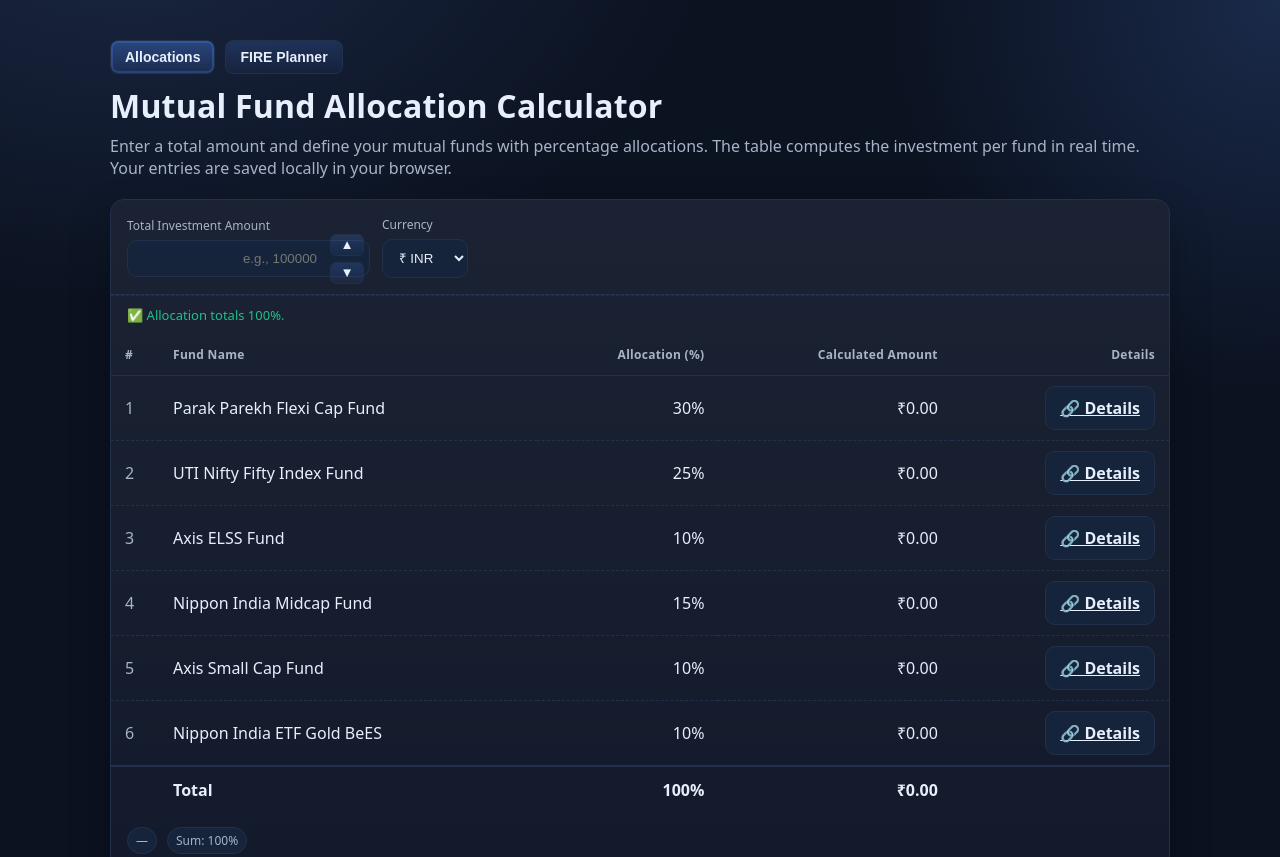
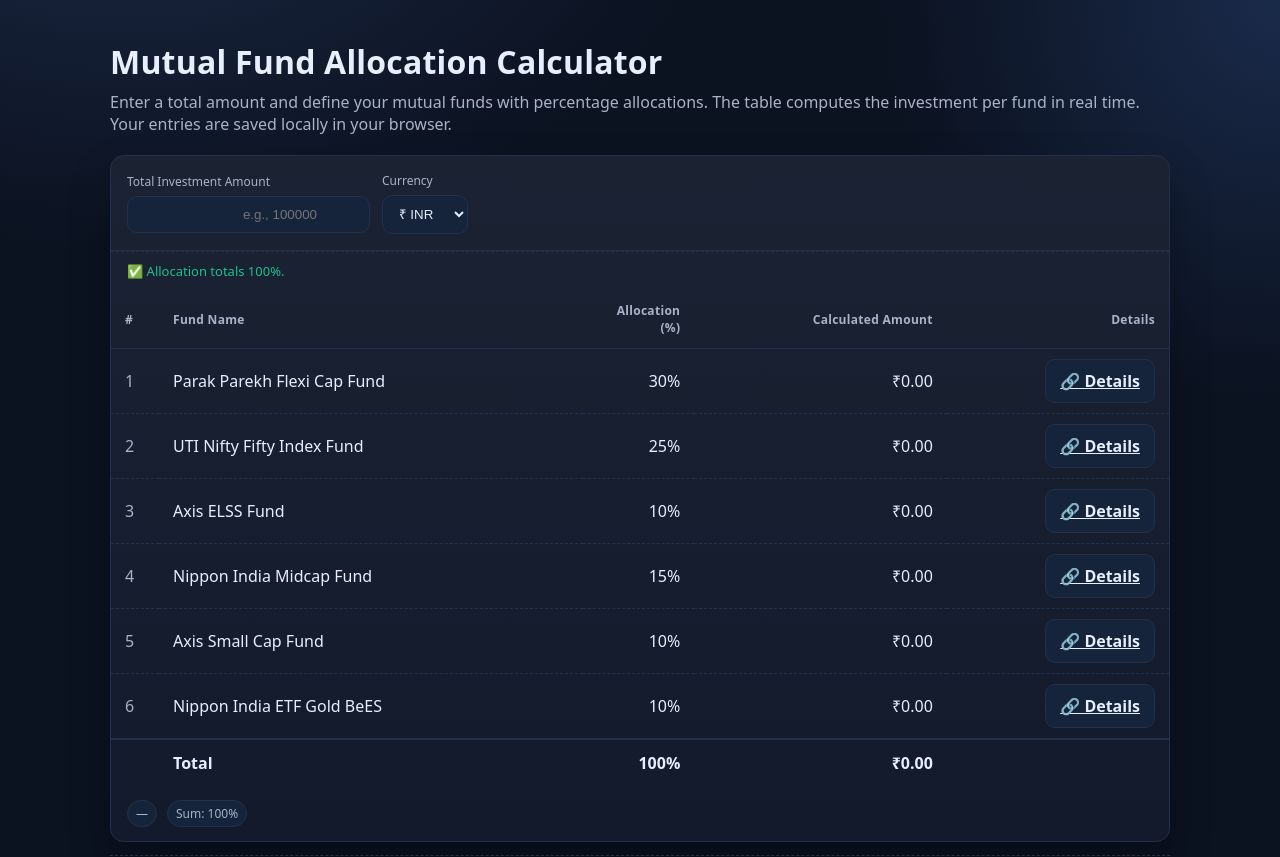
Before and after one commit to arun3206/SIP-fire-number-calculator, a plain HTML site: page index.html in a window 1280 px wide. Shown: the top 857 px of the page. Drawn offline with Linux system fonts and the light colour scheme.

Commit message:
udpt 2 for mob view

```diff
--- a/index.html
+++ b/index.html
@@ -68,11 +68,18 @@
     .visually-hidden{ position:absolute !important; width:1px !important; height:1px !important; padding:0 !important; margin:-1px !important; overflow:hidden !important; clip:rect(0 0 0 0) !important; white-space:nowrap !important; border:0 !important; }
 
   /* SPA Tabs */
-  .app-nav{ display:flex; gap:10px; margin-bottom:10px; }
-  .tab-btn{ cursor:pointer; border:1px solid var(--border); background:linear-gradient(180deg, rgba(79,140,255,.18), rgba(79,140,255,.05)); color:var(--ink); padding:8px 14px; border-radius:8px; font-weight:600; font-size:14px; }
-  .tab-btn.active{ background:linear-gradient(180deg, rgba(79,140,255,.35), rgba(79,140,255,.12)); box-shadow:0 0 0 2px rgba(79,140,255,.25) inset; }
-  .app-view{ animation: fade .25s ease; }
-  @keyframes fade{ from{ opacity:0; transform:translateY(4px);} to{ opacity:1; transform:translateY(0);} }
+  /* Removed tab navigation styles */
+  .alloc-table{ table-layout:fixed; width:100%; }
+  .alloc-table col.name-col{ width:42%; }
+  .alloc-table col.alloc-col{ width:11%; }
+  .alloc-table col.amount-col{ width:25%; }
+  .alloc-table col.details-col{ width:22%; }
+  @media(max-width:680px){
+    .alloc-table col.name-col{ width:48%; }
+    .alloc-table col.alloc-col{ width:12%; }
+    .alloc-table col.amount-col{ width:24%; }
+    .alloc-table col.details-col{ width:16%; }
+  }
 
     /* Responsive basics (keep tabular layout) */
     @media (max-width: 680px){
@@ -80,7 +87,6 @@
       .wrap{ margin:20px auto; padding:0 14px; }
       .toolbar{ flex-wrap:wrap; }
       .toolbar .field{ flex:1 1 160px; }
-      .toolbar .field .num-wrap{ width:100%; }
       .footer-actions{ flex-wrap:wrap; }
       table{ font-size:13px; }
       thead th{ position:sticky; top:0; background:var(--card); z-index:2; }
@@ -97,22 +103,17 @@
 </head>
 <body>
   <div class="wrap">
-    <nav class="app-nav" aria-label="Main">
-      <button class="tab-btn active" data-view="alloc-view" aria-controls="alloc-view" aria-selected="true" role="tab">Allocations</button>
-      <button class="tab-btn" data-view="fire-view" aria-controls="fire-view" aria-selected="false" role="tab">FIRE Planner</button>
-    </nav>
     <header>
       <h1>Mutual Fund Allocation Calculator</h1>
       <p>Enter a total amount and define your mutual funds with percentage allocations. The table computes the investment per fund in real time. Your entries are saved locally in your browser.</p>
     </header>
 
-  <section class="card app-view active" id="alloc-view" aria-labelledby="calc-heading" role="tabpanel">
+  <section class="card" id="alloc-section" aria-labelledby="calc-heading">
       <div class="toolbar">
         <div class="field">
           <label for="totalAmount">Total Investment Amount</label>
           <div class="num-wrap">
             <input id="totalAmount" class="num-input" type="number" min="0" step="0.01" data-stepkind="amount" placeholder="e.g., 100000" />
-            <div class="stepper" data-for="totalAmount"><button type="button" aria-label="Increase">▲</button><button type="button" aria-label="Decrease">▼</button></div>
           </div>
         </div>
         <div class="field">
@@ -129,7 +130,14 @@
       <div class="notice" id="statusLine">Static model: preset fund allocation totals 100%. Enter amount to see distribution.</div>
 
       <div style="overflow-x:auto">
-        <table aria-describedby="statusLine">
+        <table class="alloc-table" aria-describedby="statusLine">
+          <colgroup>
+            <col class="idx-col" />
+            <col class="name-col" />
+            <col class="alloc-col" />
+            <col class="amount-col" />
+            <col class="details-col" />
+          </colgroup>
           <thead>
             <tr>
               <th class="idx">#</th>
@@ -204,7 +212,7 @@
     <p class="notice">Note: All data is stored only in your browser (LocalStorage). No data is transmitted.</p>
 
     <!-- FIRE PLANNER SECTION -->
-  <section class="card app-view" id="fire-view" aria-labelledby="fire-heading" role="tabpanel" hidden>
+  <section class="card" id="fire-section" aria-labelledby="fire-heading">
       <h2 id="fire-heading" style="margin:0; padding:14px 16px; border-bottom:1px solid var(--border); font-size:18px;">FIRE Planner <span class="chip">Retirement target & SIP</span></h2>
       <div class="section-body">
         <div class="form-grid">
@@ -212,42 +220,36 @@
             <label for="fire-exp">Current Monthly Expenses</label>
             <div class="num-wrap">
               <input id="fire-exp" class="num-input" type="number" min="0" step="0.01" data-stepkind="amount" placeholder="e.g., 50000" />
-              <div class="stepper" data-for="fire-exp"><button type="button" aria-label="Increase">▲</button><button type="button" aria-label="Decrease">▼</button></div>
             </div>
           </div>
           <div class="kv">
             <label for="fire-inf">Inflation (annual %)</label>
             <div class="num-wrap">
               <input id="fire-inf" class="num-input" type="number" min="0" step="0.1" data-stepkind="pct" value="6" />
-              <div class="stepper" data-for="fire-inf"><button type="button" aria-label="Increase">▲</button><button type="button" aria-label="Decrease">▼</button></div>
             </div>
           </div>
           <div class="kv">
             <label for="fire-years">Years to Retirement</label>
             <div class="num-wrap">
               <input id="fire-years" class="num-input" type="number" min="1" step="1" data-stepkind="years" value="15" />
-              <div class="stepper" data-for="fire-years"><button type="button" aria-label="Increase">▲</button><button type="button" aria-label="Decrease">▼</button></div>
             </div>
           </div>
           <div class="kv">
             <label for="fire-ret">Expected Return (annual %, during accumulation)</label>
             <div class="num-wrap">
               <input id="fire-ret" class="num-input" type="number" min="0" step="0.1" data-stepkind="pct" value="12" />
-              <div class="stepper" data-for="fire-ret"><button type="button" aria-label="Increase">▲</button><button type="button" aria-label="Decrease">▼</button></div>
             </div>
           </div>
           <div class="kv">
             <label for="fire-stepup">Step-up SIP (% per year)</label>
             <div class="num-wrap">
               <input id="fire-stepup" class="num-input" type="number" min="0" step="0.1" data-stepkind="pct" value="0" />
-              <div class="stepper" data-for="fire-stepup"><button type="button" aria-label="Increase">▲</button><button type="button" aria-label="Decrease">▼</button></div>
             </div>
           </div>
           <div class="kv">
             <label for="fire-curr">Current Portfolio Amount</label>
             <div class="num-wrap">
               <input id="fire-curr" class="num-input" type="number" min="0" step="0.01" data-stepkind="amount" placeholder="e.g., 3000000" />
-              <div class="stepper" data-for="fire-curr"><button type="button" aria-label="Increase">▲</button><button type="button" aria-label="Decrease">▼</button></div>
             </div>
           </div>
         </div>
@@ -269,14 +271,6 @@
 
   <script>
     (function(){
-      // Tab SPA handling
-      const tabButtons = document.querySelectorAll('.tab-btn');
-      const views = document.querySelectorAll('.app-view');
-      tabButtons.forEach(btn => btn.addEventListener('click', () => {
-        const target = btn.getAttribute('data-view');
-        tabButtons.forEach(b => { b.classList.toggle('active', b===btn); b.setAttribute('aria-selected', b===btn?'true':'false'); });
-        views.forEach(v => { const isActive = v.id === target; v.classList.toggle('active', isActive); if(isActive){ v.removeAttribute('hidden'); } else { v.setAttribute('hidden',''); } });
-      }));
       const fundBody = document.getElementById('fundBody');
       const totalAmountEl = document.getElementById('totalAmount');
       const currencyEl = document.getElementById('currency');
@@ -331,14 +325,7 @@
         function sipForStepup(stepPct){ if(neededFV<=0) return 0; if(stepPct<=0){ const den = (Math.pow(1+i, m)-1)/(i>0?i:1); return neededFV/(den>0?den:1);} let sumFactor=0; for(let t=0;t<m;t++){ const y=Math.floor(t/12); sumFactor += Math.pow(1+stepPct,y)*Math.pow(1+i,m-1-t);} return neededFV/(sumFactor>0?sumFactor:1);} const sip = sipForStepup(step); const sipText = fmtCurrency(sip); fireSIPel.textContent = stepRaw>0 ? `${sipText} (with ${stepRaw.toFixed(2).replace(/\.00$/,'')}% step-up each year)` : sipText; }
 
       // Custom steppers (buttons)
-      function attachStepperFor(id){ const wrap = document.querySelector(`.stepper[data-for="${id}"]`); if(!wrap) return; const input = document.getElementById(id); if(!input) return; const [up,down] = wrap.querySelectorAll('button'); up.addEventListener('click', ()=> stepInput(input, +1)); down.addEventListener('click', ()=> stepInput(input, -1)); attachKeyStep(input); }
-      function attachInlineStepper(input){ const wrap = input?.closest('.num-wrap')?.querySelector('.stepper'); if(!wrap) return; const [up,down] = wrap.querySelectorAll('button'); up.addEventListener('click', ()=> stepInput(input, +1)); down.addEventListener('click', ()=> stepInput(input, -1)); }
-
-      // Keyboard arrows override: +1 for years & pct, +1000 for amount
-      function attachKeyStep(input){ input.addEventListener('keydown', (e)=>{ if(e.key==='ArrowUp'){ e.preventDefault(); stepInput(input, +1); } else if(e.key==='ArrowDown'){ e.preventDefault(); stepInput(input, -1); } }); }
-
-      function computeDelta(input){ const kind = input.getAttribute('data-stepkind'); if(kind==='amount') return 1000; if(kind==='years') return 1; if(kind==='pct') return 1; const def = parseFloat(input.step)||1; return def; }
-      function stepInput(input, dir){ const delta = computeDelta(input); const min = (input.min!==''?parseFloat(input.min):-Infinity); const max = (input.max!==''?parseFloat(input.max):Infinity); const cur = parseFloat(input.value||'0')||0; let next = cur + dir*delta; if(next<min) next=min; if(next>max) next=max; input.value = (Math.round(next*100000)/100000).toString(); input.dispatchEvent(new Event('input', {bubbles:true})); }
+  // Removed steppers and custom arrow key overrides
 
       // Hook buttons and listeners
   // Removed dynamic row buttons
@@ -351,10 +338,7 @@
   else { fireExpEl.value = 50000; fireInfEl.value = 6; fireYearsEl.value = 15; fireRetEl.value = 12; fireStepEl.value = 0; fireCurrEl.value = 0; }
 
       // attach steppers + keyboard for top + FIRE fields
-      ['totalAmount','fire-exp','fire-inf','fire-years','fire-ret','fire-stepup','fire-curr'].forEach(attachStepperFor);
-
-      // also attach keyboard arrow override to top amount
-      attachKeyStep(totalAmountEl);
+  // No stepper initialization needed.
 
       recalc(); calcFIRE();
     })();
```
